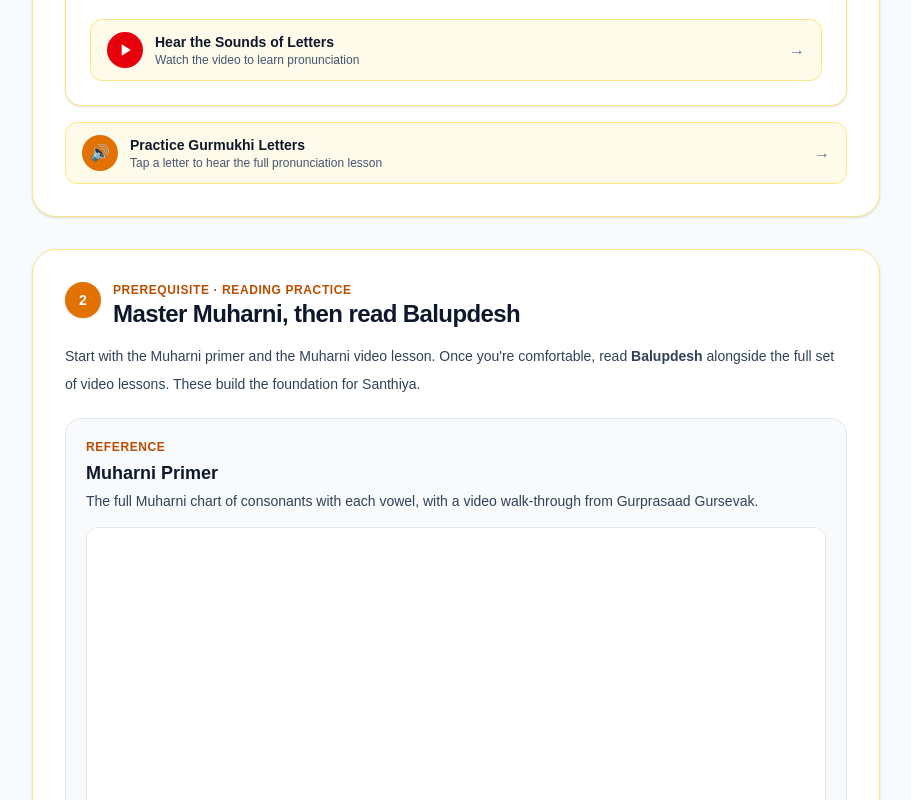
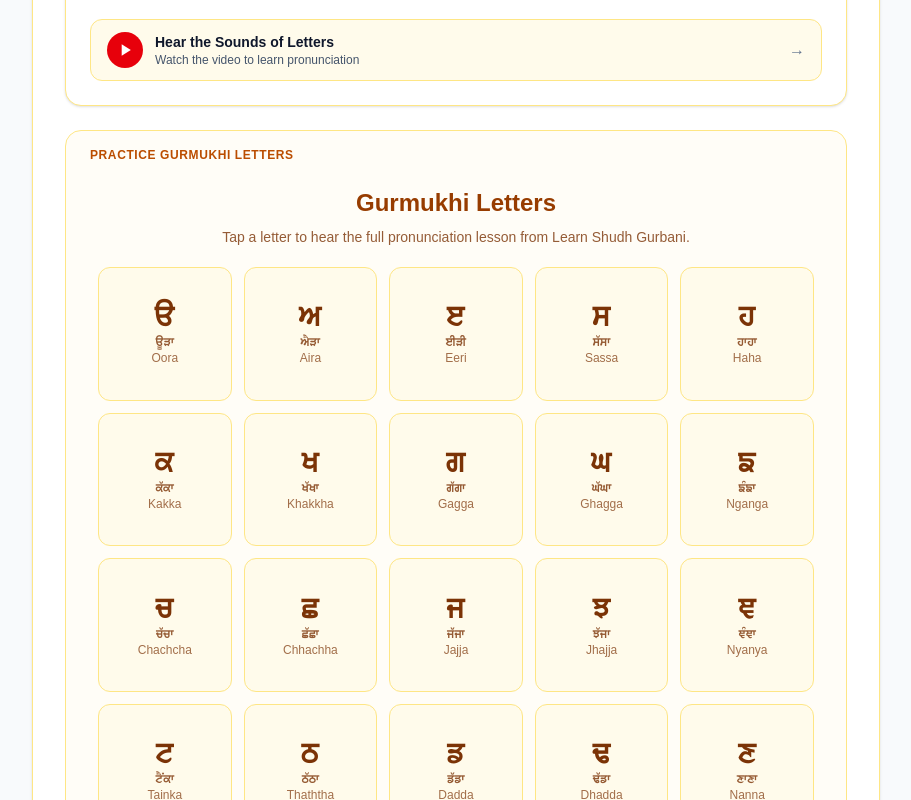
Before and after one commit to gurprasaadgursevak/gurbanitutor-com, a Next.js app: page /muharni in a window 1280 px wide. Shown: the part 1020-1820 px from the top of the page, without its empty margins (184-1095 px from the left). Built offline with nearby package versions, Linux system fonts and the light colour scheme.

Commit message:
Update page.tsx

```diff
--- a/src/app/muharni/page.tsx
+++ b/src/app/muharni/page.tsx
@@ -1,6 +1,7 @@
 import Link from "next/link";
 import type { Metadata } from "next";
 import PaintiViewer from "../PaintiViewer";
+import LetterSoundBoard from "../LetterSoundBoard";
 import SocialLinks from "../SocialLinks";
 
 export const metadata: Metadata = {
@@ -92,25 +93,12 @@ export default function MuharniPage() {
             <PaintiViewer />
           </div>
 
-          <Link
-            href="/games/letters"
-            className="mt-4 flex items-center gap-3 rounded-xl border border-amber-200 bg-amber-50 px-4 py-3 transition hover:border-amber-300"
-          >
-            <span className="flex h-9 w-9 items-center justify-center rounded-full bg-amber-600 text-white">
-              🔊
-            </span>
-            <div className="flex-1">
-              <p className="text-sm font-semibold text-slate-900">
-                Practice Gurmukhi Letters
-              </p>
-              <p className="text-xs text-slate-600">
-                Tap a letter to hear the full pronunciation lesson
-              </p>
-            </div>
-            <span aria-hidden className="text-slate-500">
-              →
-            </span>
-          </Link>
+          <div className="mt-6 rounded-2xl border border-amber-200 bg-amber-50/40 p-2 sm:p-4">
+            <p className="px-2 text-xs font-semibold uppercase tracking-wider text-amber-700">
+              Practice Gurmukhi Letters
+            </p>
+            <LetterSoundBoard lessonMode />
+          </div>
         </section>
 
         {/* Step 2 — Muharni + Balupdesh */}
```
